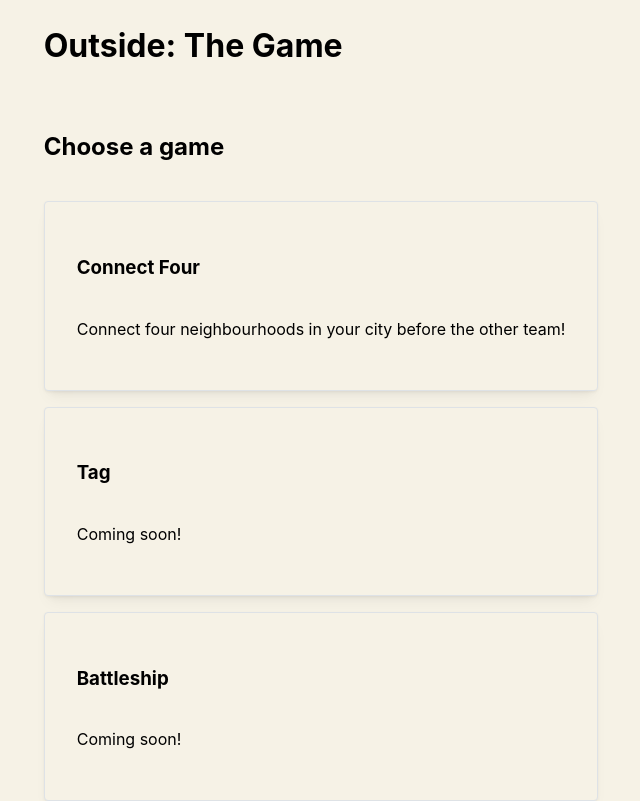
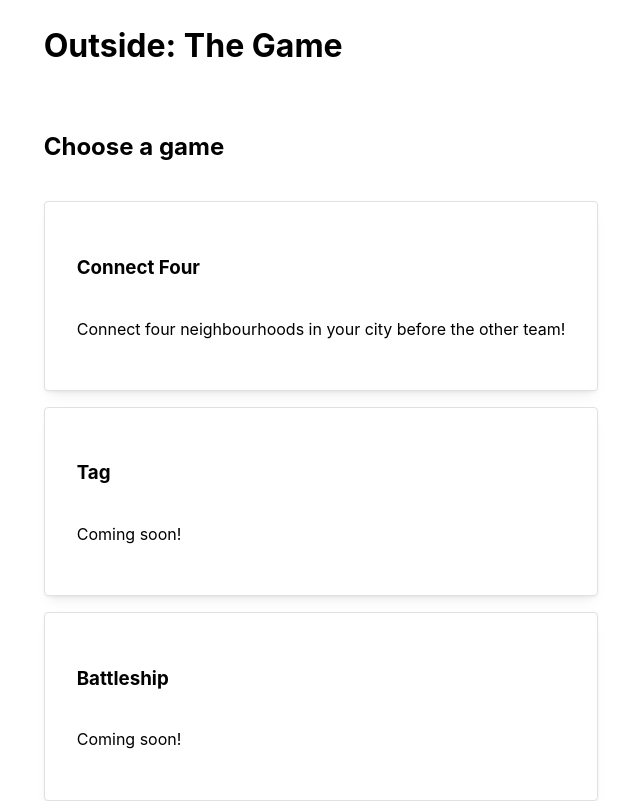
Before and after one commit to Untitled-City-Game/react-only-test, a React (Vite) app: page / in a window 1280 px wide. Shown: the whole page, without its empty margins (319-959 px from the left). Built offline with nearby package versions, Linux system fonts and the light colour scheme.

Commit message:
updated line styles

```diff
--- a/src/match/googleMaps/GoogleMapsLine.tsx
+++ b/src/match/googleMaps/GoogleMapsLine.tsx
@@ -1,5 +1,6 @@
 import { LineData } from "@/scripts/types";
 import { Polyline } from "@/src/match/googleMaps/shapes/PolyLine";
+import { theme } from "@/styles/theme";
 import { Marker } from "@vis.gl/react-google-maps";
 import { Fragment } from "react";
 
@@ -16,9 +17,9 @@ export default function MapLine({
 			<Polyline
 				path={line.coords}
 				visible={lineVisibility}
-				strokeColor = {"red"}
-				strokeOpacity = {0.8}
-				strokeWeight = {6}
+				strokeColor = {theme.colors.red[0]}
+				strokeOpacity = {1}
+				strokeWeight = {4}
 			/>
 			{/* Make a circle at each vertex of the polyline */}
 			{line.coords.map((coord, index) => {
@@ -30,10 +31,9 @@ export default function MapLine({
 							visible={lineVisibility}
 							zIndex={5}
 							icon = {{
-								//path: "M 10,10 L 90,90",
+								strokeColor: `${theme.black}`,
 								path: "M 0, 0 m 5, 0 a 5,5 0 1,0 -10,0 a 5,5 0 1,0  10, 0 ",
-								strokeColor: "red",
-								fillColor: "white",
+								fillColor: `${theme.white}`,
 								fillOpacity: 1,
 								strokeWeight: 2,
 
--- a/src/match/googleMaps/ZonePolygon.tsx
+++ b/src/match/googleMaps/ZonePolygon.tsx
@@ -23,7 +23,7 @@ export default function ZonePolygon({zone, handleZoneClick, currentZone, highlig
 		strokeColor = {'black'}
 		strokeOpacity={0.8}
 		strokeWeight={amCurrentZone ? 4 : 2}
-		fillColor={highlightedZones[zone.featureName] ? highlightColor : zoneGameData.color}
+		fillColor={zoneGameData.color}
 		fillOpacity={amCurrentZone ? 0.5 : 0.2}
 		onClick={() => handleZoneClick(lineVisibilityTemp, highlightedZonesTemp)}
 		/>
--- a/styles/theme.ts
+++ b/styles/theme.ts
@@ -1,39 +1,48 @@
 import {
-	colorsTuple,
-	createTheme,
-	DEFAULT_THEME,
-	mergeMantineTheme,
-  } from '@mantine/core';
+  colorsTuple,
+  createTheme,
+  DEFAULT_THEME,
+  mergeMantineTheme,
+} from '@mantine/core';
 
 const themeOverride = createTheme({
   primaryShade: 7,
   primaryColor: "actionColor",
-  white: "#F6F2E6",
+  white: "#FFFFFF",
   colors: {
-	paper: colorsTuple("#F6F2E6"),
+	  paper: colorsTuple("#FFFFFF"),
+    red: colorsTuple("#E51938"),
+    green: colorsTuple("#00A950"),
+    blue: colorsTuple("#0076C0"),
+    grey: colorsTuple("#A1A3A1"),
+    yellow: colorsTuple("#FFD200"),
+    water: colorsTuple("#79BDE8"),
+    roadGrey: colorsTuple("#C4CDC7"),
+    grass: colorsTuple("#CFE5A7"),
+    grassDark: colorsTuple("#9BB965"),
     secondaryColor: [
-      "#ffedf5",
-      "#f5dbe5",
-      "#e4b6c8",
-      "#d58eaa",
-      "#c76d90",
-      "#bf577f",
-      "#bc4c77",
-      "#a63d66",
-      "#95345a",
-      "#84294e"
+      "#e5f8ff",
+      "#d0edff",
+      "#9fd8fd",
+      "#6cc3fb",
+      "#47b1fa",
+      "#32a6fa",
+      "#26a0fb",
+      "#188be0",
+      "#007cc9",
+      "#006bb2"
     ],
     actionColor:  [
-      "#ffedeb",
-      "#fadbd8",
-      "#eab6b2",
-      "#db8f89",
-      "#cf6e65",
-      "#c8594f",
-      "#c64d43",
-      "#af3e35",
-      "#9d352d",
-      "#8a2a24"
+      "#ffe9ee",
+      "#fed3da",
+      "#f6a5b1",
+      "#f07487",
+      "#ea4b62",
+      "#e7304b",
+      "#e7213f",
+      "#cd1332",
+      "#b80a2b",
+      "#a20023"
     ]
   }
 
```
Also changed, not shown: data/melbourne.geojson, data/montreal.geojson, 1 other file (tests, documents, lock files or other folders).
